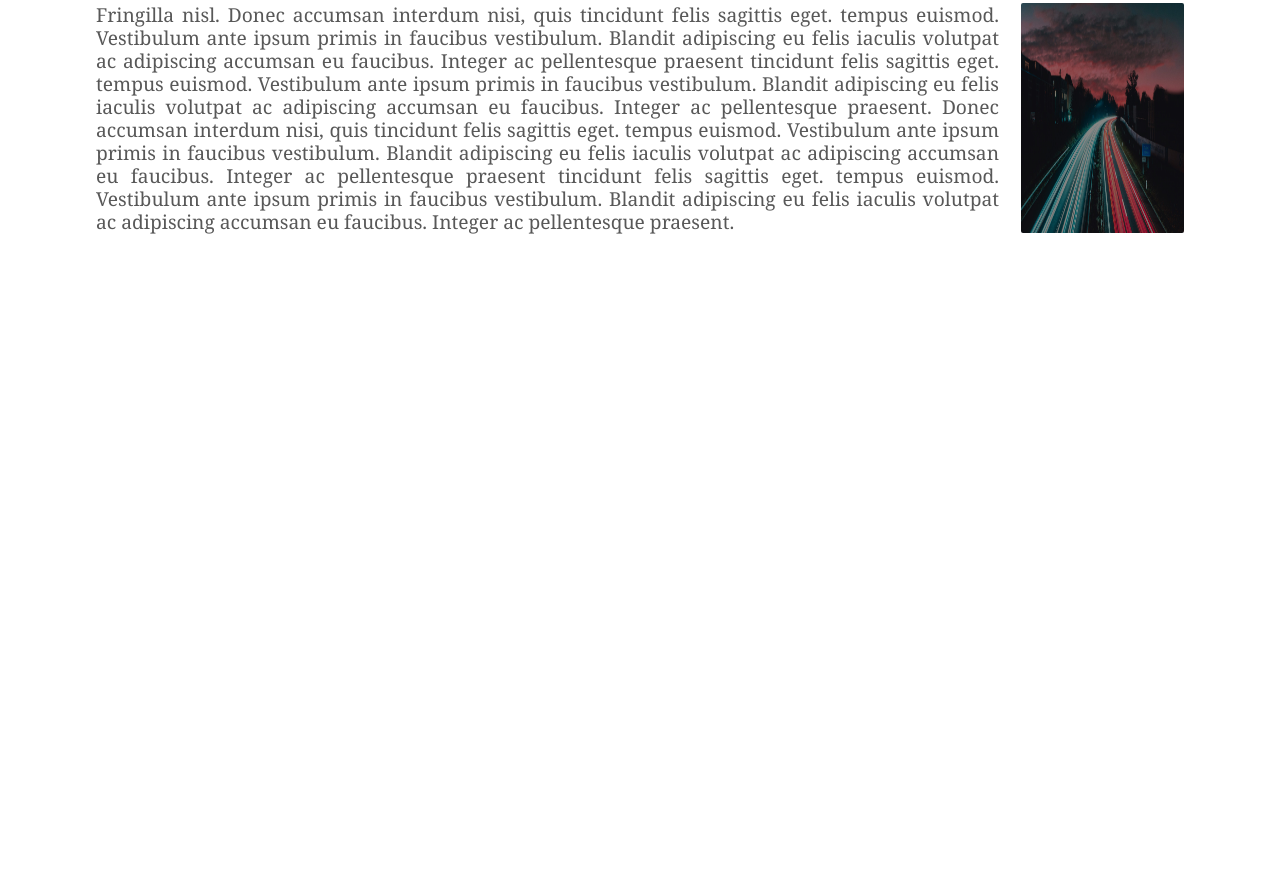
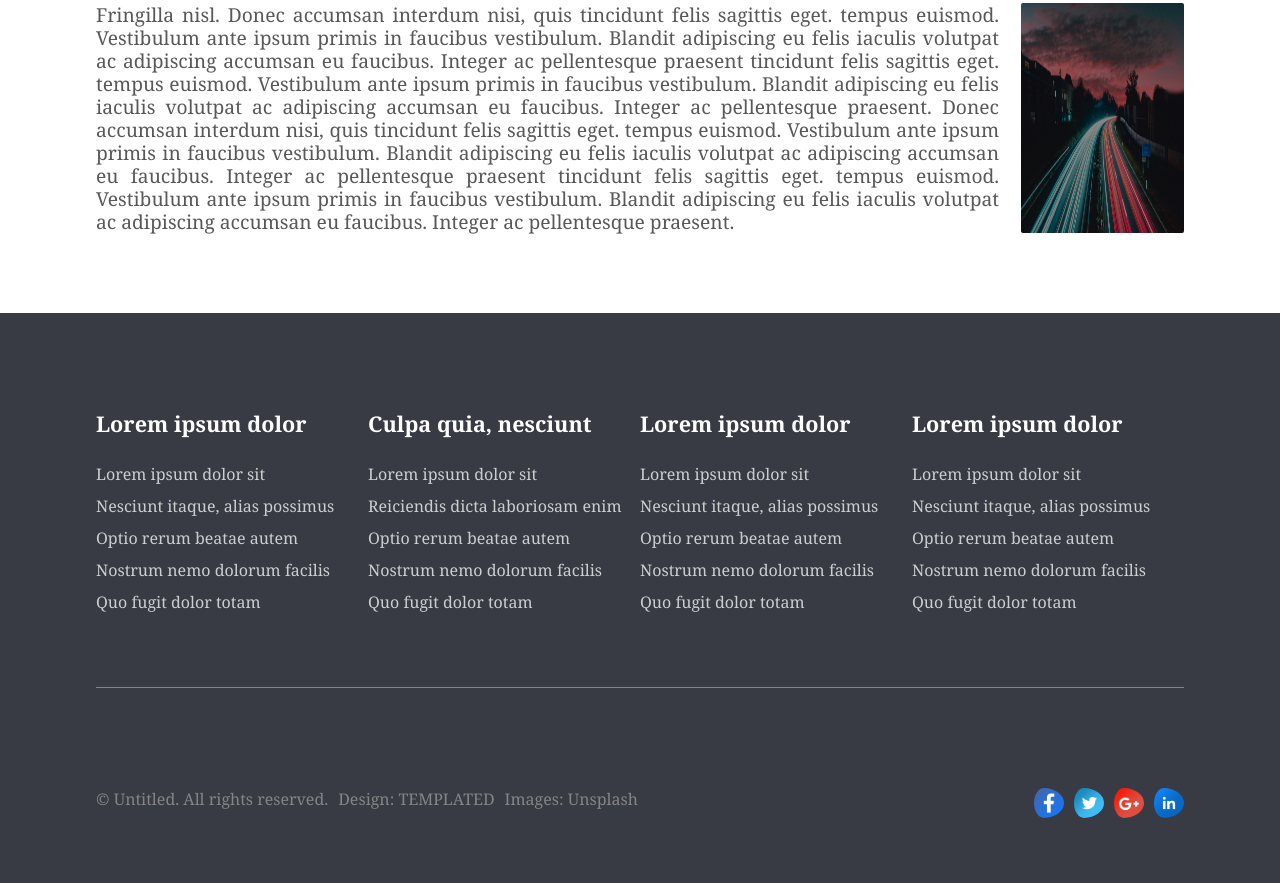
Before and after one commit to amirmohammadhassanabadi/HTML-CSS-FinalProject-1, a website: page elements.html in a window 1280 px wide. Shown: the part 5565-6448 px from the top of the page. Before the commit the page ends 5878 px from the top, so only its background shows below. Drawn offline with Linux system fonts and the light colour scheme; files whose address does not match are found by name.

Commit message:
footer part done - element page finnished

```diff
--- a/css/elements.css
+++ b/css/elements.css
@@ -712,3 +712,73 @@ input[type="radio"]{
 }
 /* Session10 */
 /* ========================== */
+/* Footer Part */
+.footer-bg{
+    background-color: #383b43;
+}
+.footer-container{
+    width: 85%;
+    margin: 0 auto;
+}
+.footer-header{
+    display: flex;
+    justify-content: space-between;
+    border-bottom: solid 1px #858585;
+}
+.col{
+    padding: 6em 0 4em;
+    width: 25%;
+}
+.list-title{
+    font-size: 1.35em;
+    color: #FFF;
+}
+.list-title{
+    padding-bottom: 25px;
+}
+.col-1-li{
+    padding-bottom: 10px;
+    list-style: none;
+}
+.col-1-a{
+    color: #cdced0;
+    transition: all .8s ease-out;
+}
+.col-1-a:hover{
+    color: #00b7ff;
+}
+.footer-content{
+    display: flex;
+    justify-content: space-between;
+    padding-top: 100px;
+    padding-bottom: 60px;
+}
+.footer-left{
+    display: flex;
+}
+.footer-right{
+    display: flex;
+}
+.footer-img{
+    width: 30px;
+    height: 30px;
+    border-radius: 100%;
+    padding-left: 10px;
+}
+.footer-right a{
+    border-radius: 100%;
+}
+.par{
+color: #858585;
+margin-right: 10px;
+}
+.copyright-content{
+    color: #858585;
+    transition: all .8s ease-out;
+}
+.copyright-content:hover{
+    color: #FFF;
+}
+/* Footer Part */
+/* ========================== */
+/* ========================== */
--- a/elements.html
+++ b/elements.html
@@ -477,6 +477,68 @@
             </section>
         </main>
     </div>
+    <!-- ------------------------------------------------------------- -->
+    <footer>
+        <div class="footer-bg">
+                <div class="footer-container">
+                    <div class="footer-header">
+                         <div class="col col-1">
+                            <ul>
+                                <h3 class="list-title">Lorem ipsum dolor</h3>
+                                 <li class="col-1-li"><a class="col-1-a" href="#">Lorem ipsum dolor sit</a></li>
+                                <li class="col-1-li"><a class="col-1-a" href="#">Nesciunt itaque, alias possimus</a></li>
+                                <li class="col-1-li"><a class="col-1-a" href="#">Optio rerum beatae autem</a></li>
+                                <li class="col-1-li"><a class="col-1-a" href="#">Nostrum nemo dolorum facilis</a></li>
+                                <li class="col-1-li"><a class="col-1-a" href="#">Quo fugit dolor totam</a></li>
+                            </ul>
+                        </div>
+                        <div class="col col-2">
+                            <h3 class="list-title">Culpa quia, nesciunt</h3>
+                            <li class="col-1-li"><a class="col-1-a" href="#">Lorem ipsum dolor sit</a></li>
+                           <li class="col-1-li"><a class="col-1-a" href="#">Reiciendis dicta laboriosam enim</a></li>
+                           <li class="col-1-li"><a class="col-1-a" href="#">Optio rerum beatae autem</a></li>
+                           <li class="col-1-li"><a class="col-1-a" href="#">Nostrum nemo dolorum facilis</a></li>
+                           <li class="col-1-li"><a class="col-1-a" href="#">Quo fugit dolor totam</a></li>
+                        </div>
+                        <div class="col col-3">
+                            <h3 class="list-title">Lorem ipsum dolor</h3>
+                            <li class="col-1-li"><a class="col-1-a" href="#">Lorem ipsum dolor sit</a></li>
+                           <li class="col-1-li"><a class="col-1-a" href="#">Nesciunt itaque, alias possimus</a></li>
+                           <li class="col-1-li"><a class="col-1-a" href="#">Optio rerum beatae autem</a></li>
+                           <li class="col-1-li"><a class="col-1-a" href="#">Nostrum nemo dolorum facilis</a></li>
+                           <li class="col-1-li"><a class="col-1-a" href="#">Quo fugit dolor totam</a></li>
+                        </div>
+                        <div class="col col-4">
+                            <h3 class="list-title">Lorem ipsum dolor</h3>
+                            <li class="col-1-li"><a class="col-1-a" href="#">Lorem ipsum dolor sit</a></li>
+                           <li class="col-1-li"><a class="col-1-a" href="#">Nesciunt itaque, alias possimus</a></li>
+                           <li class="col-1-li"><a class="col-1-a" href="#">Optio rerum beatae autem</a></li>
+                           <li class="col-1-li"><a class="col-1-a" href="#">Nostrum nemo dolorum facilis</a></li>
+                           <li class="col-1-li"><a class="col-1-a" href="#">Quo fugit dolor totam</a></li>
+                        </div>
+                    </div>
+                    <div class="footer-content">
+                        <div class="footer-left">
+                            <p class="par">
+                                © Untitled. All rights reserved.
+                            </p>
+                            <p class="par">
+                                Design: <a class="copyright-content" href="#">TEMPLATED</a>
+                            </p>
+                            <p class="par">
+                                Images: <a class="copyright-content" href="#">Unsplash</a>
+                            </p>
+                        </div>
+                        <div class="footer-right">
+                            <a href="#"><img class="footer-img" src="img/Facebook.jpg" alt="Facebook Account"></a>
+                            <a href="#"><img class="footer-img" src="img/Twitter.jpg" alt="Twitter Account"></a>
+                            <a href="#"><img class="footer-img" src="img/Google+.jpg" alt="Google Plus Account"></a>
+                            <a href="#"><img class="footer-img" src="img/linkedin.jpg" alt="Linkedin Account"></a>
+                        </div>
+                    </div>
+                </div>
+        </div>
+    </footer>
 </body>
 
 </html>
```
Also changed, not shown: img/Twitter.jpg (added).
